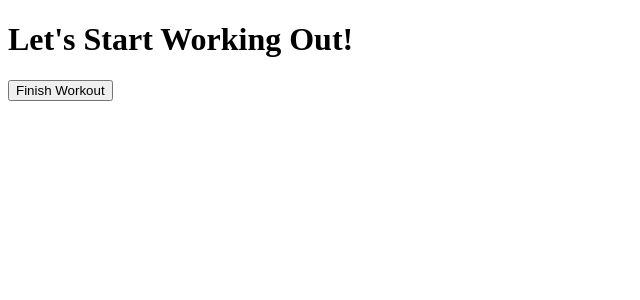
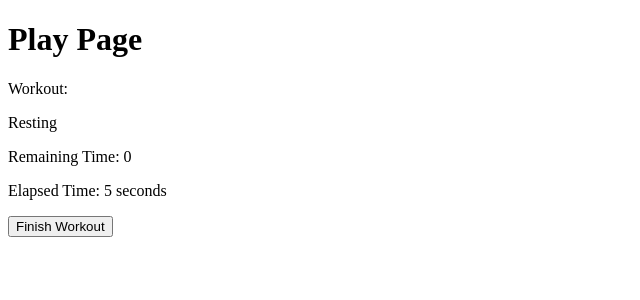
Before and after one commit to t-dounoma/training-management-tool, a Next.js app in the folder training_app/: page /dashboard/play in a window 1280 px wide. Shown: the top 300 px of the page, without its empty margins (0-640 px from the left). Built offline with nearby package versions, Linux system fonts and the light colour scheme.

Commit message:
[feat] play画面の作成

```diff
--- /dev/null
+++ b/training_app/src/components/play.tsx
@@ -0,0 +1,55 @@
+// src/components/play.tsx
+import React, { useState, useEffect } from 'react';
+import ReturnButton from "@/components/return";
+
+interface PlayProps {
+  selectedWorkout: string;
+  exerciseTime: number;
+  restTime: number;
+}
+
+const PlayComponent: React.FC<PlayProps> = ({ selectedWorkout, exerciseTime, restTime }) => {
+  const [isWorkingOut, setIsWorkingOut] = useState<boolean>(true);
+  const [timer, setTimer] = useState<number>(isWorkingOut ? exerciseTime : restTime);
+  const [elapsedTime, setElapsedTime] = useState<number>(0);
+
+  useEffect(() => {
+    const interval = setInterval(() => {
+      setElapsedTime((prevElapsedTime) => prevElapsedTime + 1);
+      setTimer((prevTime) => {
+        if (prevTime > 0) {
+          return prevTime - 1;
+        } else {
+          setIsWorkingOut((prev) => !prev);
+          return isWorkingOut ? restTime : exerciseTime;
+        }
+      });
+    }, 1000);
+
+    // コンポーネントがアンマウントされる際に実行されるクリーンアップ関数
+    return () => {
+      clearInterval(interval);
+    };
+  }, [isWorkingOut, exerciseTime, restTime]);
+
+  const handleFinishWorkout = () => {
+    clearInterval(timer);
+
+    // Save elapsed time to sessionStorage
+    sessionStorage.setItem('elapsedTime', elapsedTime.toString());
+    window.location.href = '/dashboard/result';
+  };
+
+  return (
+    <div>
+      <h1>Play Page</h1>
+      <p>Workout: {selectedWorkout}</p>
+      <p>{isWorkingOut ? 'Working Out' : 'Resting'}</p>
+      <p>Remaining Time: {timer}</p>
+      <p>Elapsed Time: {elapsedTime} seconds</p>
+      <button onClick={handleFinishWorkout}>Finish Workout</button>
+    </div>
+  );
+};
+
+export default PlayComponent;
--- a/training_app/src/pages/dashboard/play.tsx
+++ b/training_app/src/pages/dashboard/play.tsx
@@ -1,10 +1,29 @@
-import React from 'react';
+// src/pages/dashboard/play.tsx
+import React, { useEffect, useState } from 'react';
+import dynamic from 'next/dynamic';
+
+// Load PlayComponent dynamically to ensure it's only included on the client-side
+const PlayComponent = dynamic(() => import('../../components/play'), { ssr: false });
 
 const PlayPage: React.FC = () => {
+  const [selectedWorkout, setSelectedWorkout] = useState<string>('');
+  const [exerciseTime, setExerciseTime] = useState<number>(0);
+  const [restTime, setRestTime] = useState<number>(0);
+
+  useEffect(() => {
+    // Retrieve values from sessionStorage on the client side
+    const storedSelectedWorkout = sessionStorage.getItem('selectedWorkout') || '';
+    const storedExerciseTime = parseInt(sessionStorage.getItem('exerciseTime') || '0', 10);
+    const storedRestTime = parseInt(sessionStorage.getItem('restTime') || '0', 10);
+
+    setSelectedWorkout(storedSelectedWorkout);
+    setExerciseTime(storedExerciseTime);
+    setRestTime(storedRestTime);
+  }, []);
+
   return (
     <div>
-      <h1>Let's Start Working Out!</h1>
-      <button>Finish Workout</button>
+      <PlayComponent selectedWorkout={selectedWorkout} exerciseTime={exerciseTime} restTime={restTime} />
     </div>
   );
 };
```
